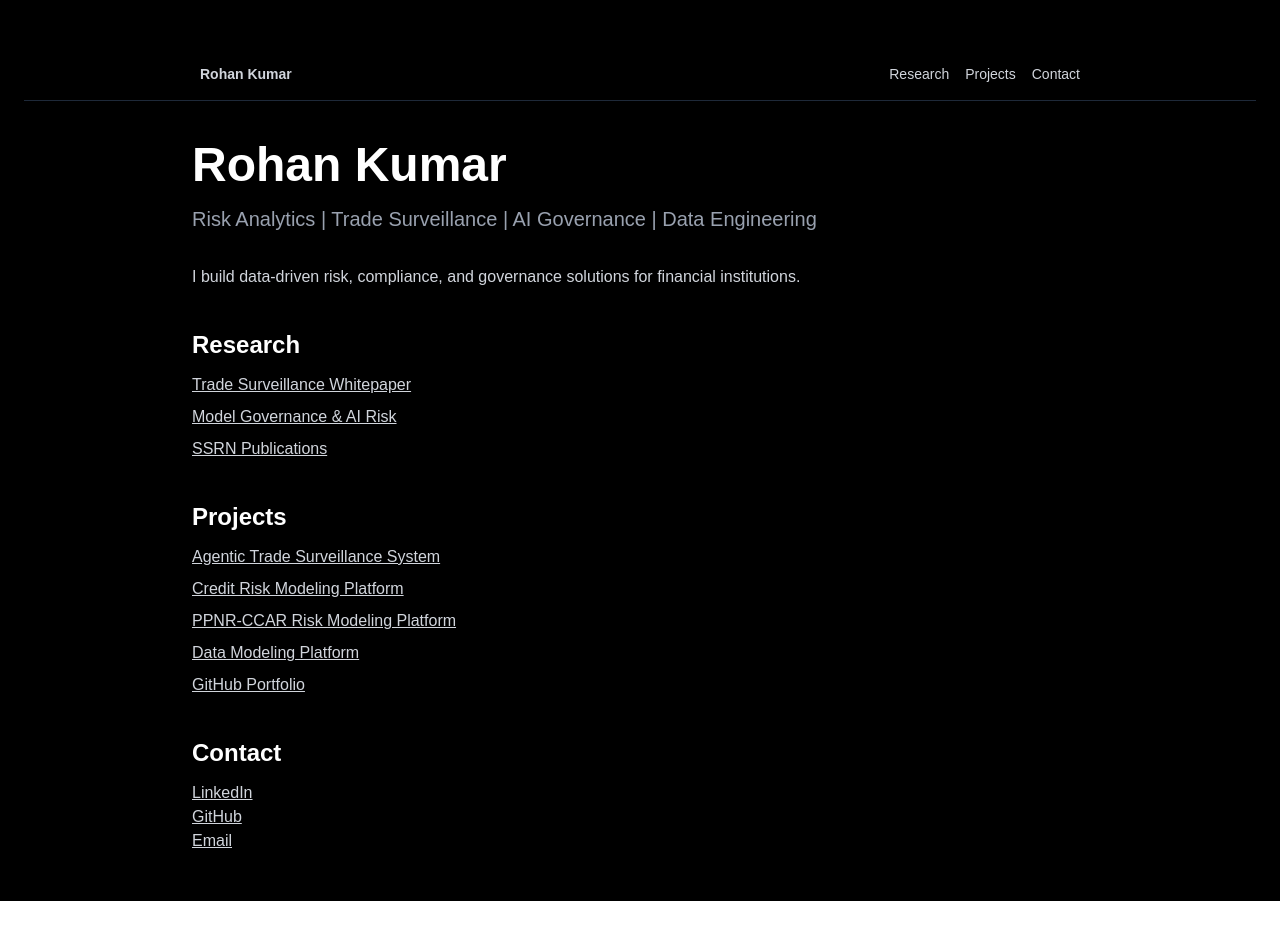
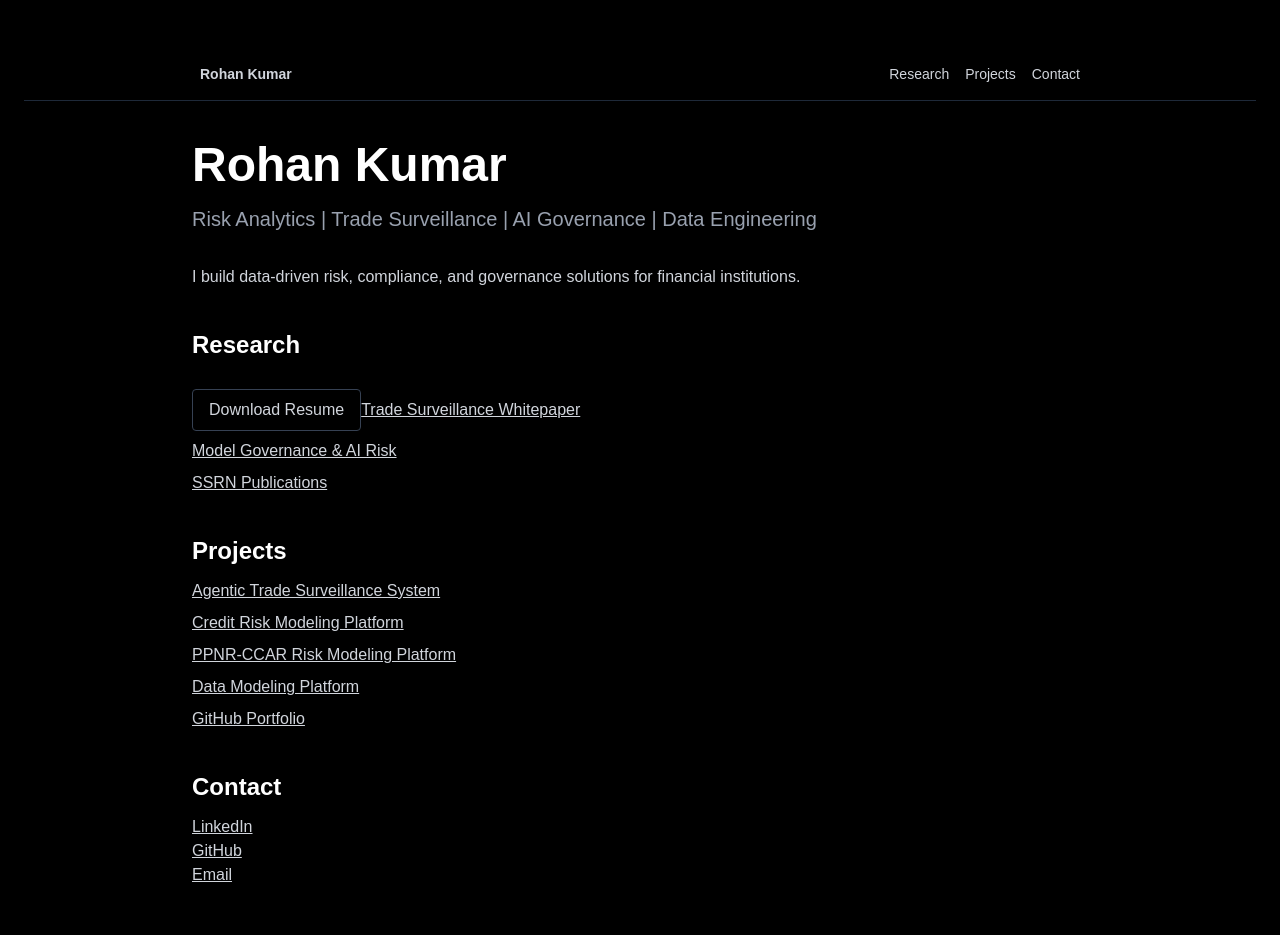
Before and after one commit to rohanksingh/kumarrohan-site-github, a Next.js app: page / in a window 1280 px wide. Before the commit the page ends 901 px from the top, so only its background shows below. Built offline with nearby package versions, Linux system fonts and the light colour scheme.

Commit message:
added resume section with pdf file link

```diff
--- a/app/page.tsx
+++ b/app/page.tsx
@@ -20,6 +20,13 @@ export default function Home() {
           <h2 className="text-2xl font-semibold mb-3">Research</h2>
           <ul className="space-y-2 text-gray-300">
             <li>
+              <a
+                href="/resume/Rohan_Kumar_Resume.pdf"
+                target="_blank"
+                className="inline-block mt-4 border border-gray-700 px-4 py-2 rounded hover:bg-gray-800"
+              >
+                Download Resume
+              </a>
               <a href="/research/trade-surveillance-whitepaper.pdf" target="_blank" className="underline">
                 Trade Surveillance Whitepaper
               </a>
```
Also changed, not shown: 1 other file (tests, documents, lock files or other folders).
